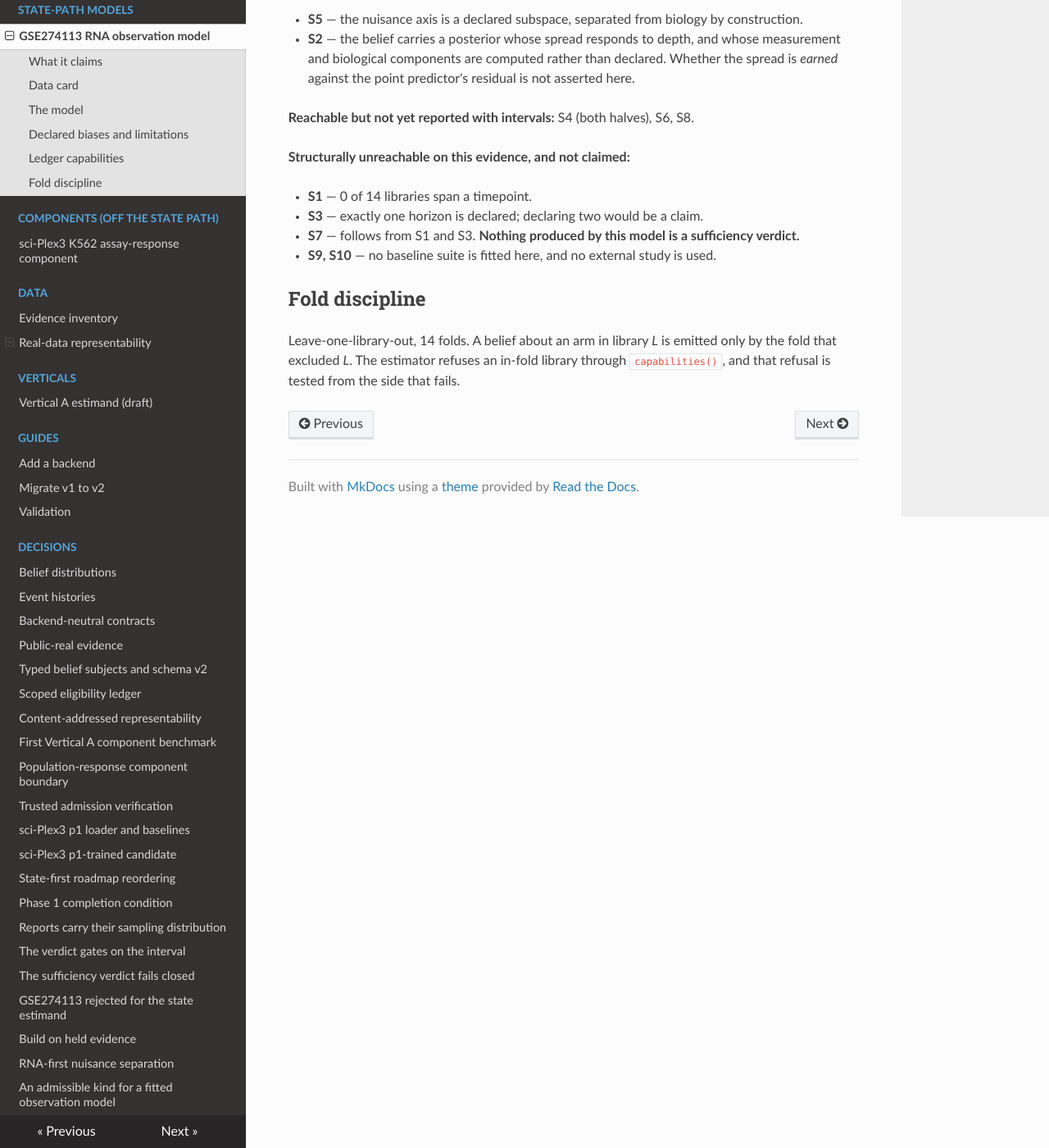
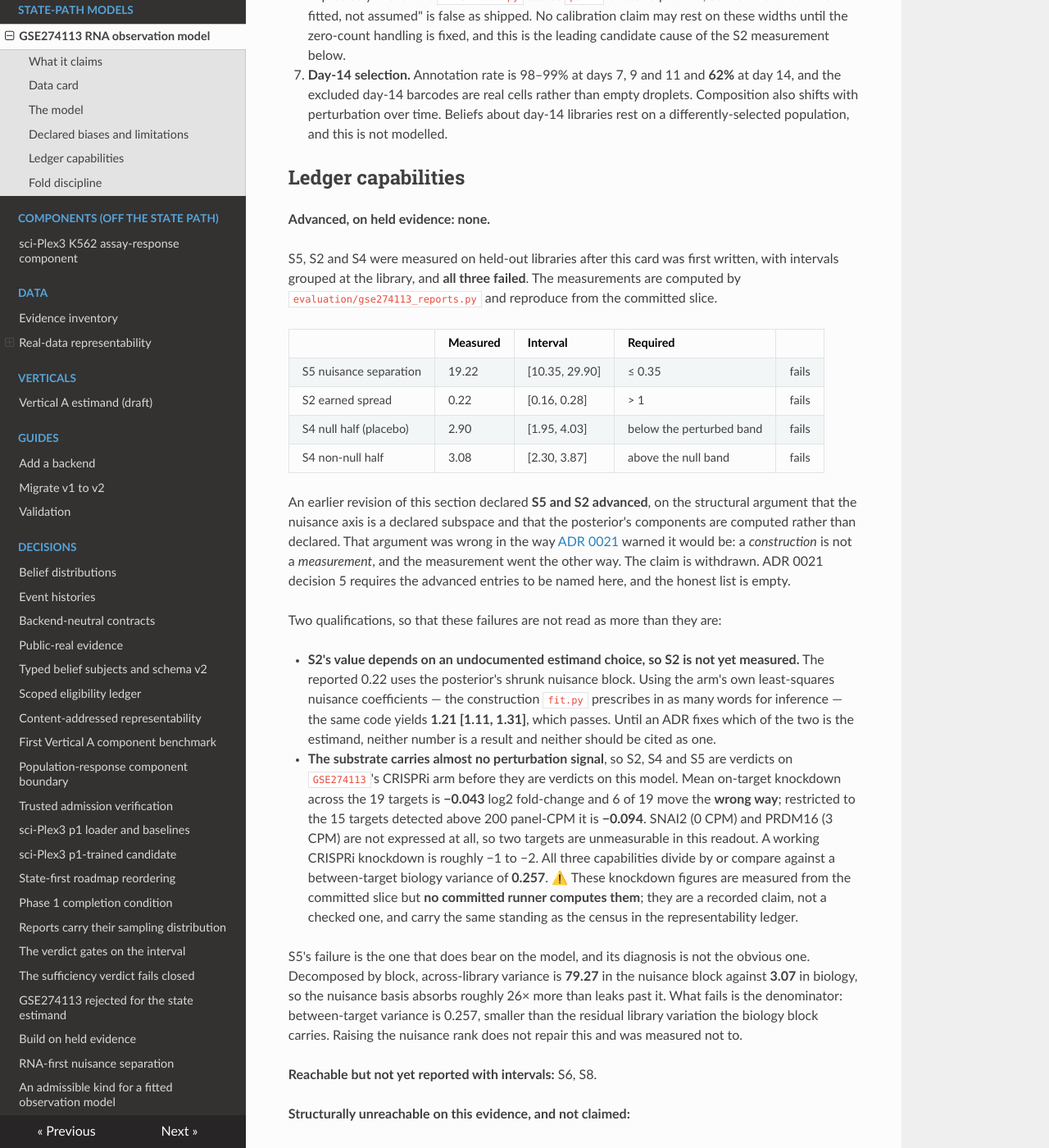
Before and after one commit to logannye/cellstate, an MkDocs documentation site: the page built from docs/backends/gse274113-rna-observation-model.md, in a window 1280 px wide and 1400 px high, scrolled down 2217 px. Shown: the whole window at 82% size. Built offline with MkDocs 1.6.1, drawn with Linux system fonts in a browser that asks for light colours; nearby versions of some CDN libraries; some of the changed text lies outside the part shown.

Commit message:
Withdraw the model card's advanced-capability claims (S5, S2)
The card declared S5 and S2 "Advanced, on held evidence" on a structural
argument. The measurements landed seven minutes later and refuted both.
ADR 0021 decision 5 makes this card the authority on which ledger entries a
model advances, so the card was the artifact stating the wrong thing.

Advanced, on held evidence: none. S5 19.22 [10.35, 29.90] against a bound of
0.35; S2 0.22 [0.16, 0.28] against >1; S4 null 2.90 [1.95, 4.03] against
perturbed 3.08 [2.30, 3.87], bands overlapping. All four reproduce from the
committed slice through evaluation/gse274113_reports.py.

Three further corrections in the same artifact:

- "Where S5 is won structurally" is withdrawn. A construction cannot win a
  capability whose definition is a held-out measurement. The construction does
  what it claims -- the nuisance block absorbs 26x more library variance than
  leaks past it -- and S5 fails anyway, on the denominator.

- psi^2 is recorded as degenerate at its 1e-6 clamp in all 14 folds, not merely
  "small". The pre-clamp dispersion is negative in every fold; 10.6% zero panel
  entries carry a plug-in technical variance of 2.0 and supply 79.6% of the
  technical term's mass. Every posterior width this model reports is therefore
  technical-only, which is the failure likelihood.py says psi^2 prevents.

- Two qualifications on the negatives, so they are not read as more than they
  are: S2 yields 0.22 or 1.21 depending on an undocumented nuisance-block
  choice, so S2 is not yet measured; and on-target knockdown is -0.043 log2FC
  with 6 of 19 targets wrong-signed, so these are verdicts on GSE274113's
  CRISPRi arm before they are verdicts on the model. The knockdown figures are
  flagged as a recorded claim -- no committed runner computes them.

Co-Authored-By: Claude Opus 5 (1M context) <noreply@anthropic.com>

```diff
--- a/docs/backends/gse274113-rna-observation-model.md
+++ b/docs/backends/gse274113-rna-observation-model.md
@@ -51,10 +51,15 @@ Omega = diag( 1/(y + 1/2) - 1/(n + G/2) )  +  psi^2
 
 The eight-dimensional state is `[biology(4) | library nuisance(3) | guide realization(1)]`.
 
-**Where S5 is won structurally.** `V` is the leading subspace of the NT arms across libraries — NT
-is the same biology everywhere, so what moves there is the library. `W` is the leading subspace of
-*within-library* contrasts — differencing inside a library cancels the library, so what moves there
-is the perturbation.
+**Where the split is attempted, and why it is not where S5 is decided.** `V` is the leading subspace
+of the NT arms across libraries — NT is the same biology everywhere, so what moves there is the
+library. `W` is the leading subspace of *within-library* contrasts — differencing inside a library
+cancels the library, so what moves there is the perturbation. An earlier revision of this card called
+that "where S5 is won structurally." It is not: a construction cannot win a capability whose
+definition is a held-out measurement, and when the measurement was run it failed at 19.22 against a
+bound of 0.35. The construction does what it says — the nuisance block absorbs 26× more library
+variance than leaks past it — and S5 still fails, because `W` is fitted from contrasts that sit near
+the sampling floor. See the ledger section below.
 
 **The declared-null intervention is estimated, not assumed.** `u_NT` comes from a deterministic
 within-library placebo split of the NT cells. A structurally-zero NT column would make the S4 null
@@ -73,9 +78,16 @@ half unfailable, which is the inert-`do` defect ADR 0019 names explicitly.
    carries all 19 target genes, so a measured efficiency is a real follow-up.
 5. **The delta-method Gaussian is poor at very low counts.** Accepted deliberately; the realized
    depth per arm is recorded above so a reader can judge it.
-6. **The residual sits at the sampling floor**, so `psi^2` is small and the posterior is tight.
-   Whether that tightness is *earned* is S2, and this model may not assert it about itself —
-   calibration adjudicates, and can fail.
+6. **`psi^2` is degenerate at its clamp in all 14 folds**, which is worse than "small" and is
+   recorded here rather than left to be rediscovered. The fitted extra-multinomial dispersion
+   `mean(residual^2) - mean(technical)` comes out **negative** in every fold and is clamped to
+   `1e-6` (`backends/gse274113/fit.py`). The driver is the zero counts: 10.6% of panel entries are
+   zero, each carries a plug-in technical variance of 2.0, and together they supply 79.6% of the
+   technical term's mass. The consequence is that **every posterior width this model reports is
+   technical-only** — precisely the failure `likelihood.py` states `psi^2` exists to prevent, so
+   that module's "it is fitted, not assumed" is false as shipped. No calibration claim may rest on
+   these widths until the zero-count handling is fixed, and this is the leading candidate cause of
+   the S2 measurement below.
 7. **Day-14 selection.** Annotation rate is 98–99% at days 7, 9 and 11 and **62%** at day 14, and
    the excluded day-14 barcodes are real cells rather than empty droplets. Composition also shifts
    with perturbation over time. Beliefs about day-14 libraries rest on a differently-selected
@@ -83,14 +95,50 @@ half unfailable, which is the inert-`do` defect ADR 0019 names explicitly.
 
 ## Ledger capabilities
 
-**Advanced, on held evidence:**
+**Advanced, on held evidence: none.**
 
-- **S5** — the nuisance axis is a declared subspace, separated from biology by construction.
-- **S2** — the belief carries a posterior whose spread responds to depth, and whose measurement and
-  biological components are computed rather than declared. Whether the spread is *earned* against
-  the point predictor's residual is not asserted here.
+S5, S2 and S4 were measured on held-out libraries after this card was first written, with intervals
+grouped at the library, and **all three failed**. The measurements are computed by
+`evaluation/gse274113_reports.py` and reproduce from the committed slice.
 
-**Reachable but not yet reported with intervals:** S4 (both halves), S6, S8.
+| | Measured | Interval | Required | |
+| --- | --- | --- | --- | --- |
+| S5 nuisance separation | 19.22 | [10.35, 29.90] | ≤ 0.35 | fails |
+| S2 earned spread | 0.22 | [0.16, 0.28] | > 1 | fails |
+| S4 null half (placebo) | 2.90 | [1.95, 4.03] | below the perturbed band | fails |
+| S4 non-null half | 3.08 | [2.30, 3.87] | above the null band | fails |
+
+An earlier revision of this section declared **S5 and S2 advanced**, on the structural argument that
+the nuisance axis is a declared subspace and that the posterior's components are computed rather
+than declared. That argument was wrong in the way [ADR 0021](../adr/0021-an-admissible-kind-for-a-fitted-observation-model.md)
+warned it would be: a *construction* is not a *measurement*, and the measurement went the other way.
+The claim is withdrawn. ADR 0021 decision 5 requires the advanced entries to be named here, and the
+honest list is empty.
+
+Two qualifications, so that these failures are not read as more than they are:
+
+- **S2's value depends on an undocumented estimand choice, so S2 is not yet measured.** The reported
+  0.22 uses the posterior's shrunk nuisance block. Using the arm's own least-squares nuisance
+  coefficients — the construction `fit.py` prescribes in as many words for inference — the same code
+  yields **1.21 [1.11, 1.31]**, which passes. Until an ADR fixes which of the two is the estimand,
+  neither number is a result and neither should be cited as one.
+- **The substrate carries almost no perturbation signal**, so S2, S4 and S5 are verdicts on
+  `GSE274113`'s CRISPRi arm before they are verdicts on this model. Mean on-target knockdown across
+  the 19 targets is **−0.043** log2 fold-change and 6 of 19 move the **wrong way**; restricted to the
+  15 targets detected above 200 panel-CPM it is **−0.094**. SNAI2 (0 CPM) and PRDM16 (3 CPM) are not
+  expressed at all, so two targets are unmeasurable in this readout. A working CRISPRi knockdown is
+  roughly −1 to −2. All three capabilities divide by or compare against a between-target biology
+  variance of **0.257**. ⚠️ These knockdown figures are measured from the committed slice but **no
+  committed runner computes them**; they are a recorded claim, not a checked one, and carry the same
+  standing as the census in the representability ledger.
+
+S5's failure is the one that does bear on the model, and its diagnosis is not the obvious one.
+Decomposed by block, across-library variance is **79.27** in the nuisance block against **3.07** in
+biology, so the nuisance basis absorbs roughly 26× more than leaks past it. What fails is the
+denominator: between-target variance is 0.257, smaller than the residual library variation the
+biology block carries. Raising the nuisance rank does not repair this and was measured not to.
+
+**Reachable but not yet reported with intervals:** S6, S8.
 
 **Structurally unreachable on this evidence, and not claimed:**
 
```
